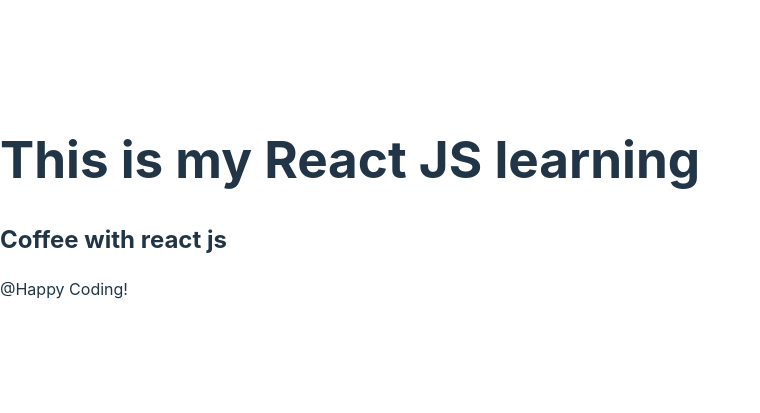
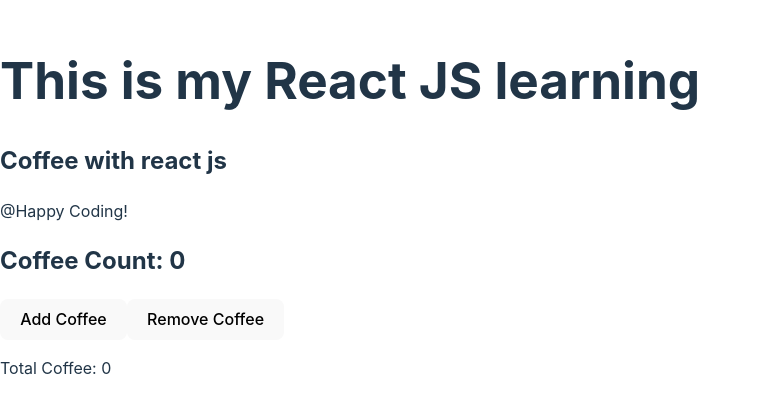
Before and after one commit to diwasbk/My-React-Learning-App, a React (Vite) app: page / in a window 1280 px wide. Shown: the part 193-606 px from the top of the page, without its empty margins (0-760 px from the left). Built offline with nearby package versions, Linux system fonts and the light colour scheme.

Commit message:
Implemented counter functionality using the useState React Hook

```diff
--- a/src/App.jsx
+++ b/src/App.jsx
@@ -1,5 +1,6 @@
 import './App.css'
 import Coffee from './components/Coffee'
+import Hooks from './components/Hooks'
 
 function App() {
 
@@ -7,6 +8,7 @@ function App() {
     <>
     <h1>This is my React JS learning</h1>
     <Coffee/>
+    <Hooks/>
     </>
   )
 }
--- /dev/null
+++ b/src/components/Hooks.jsx
@@ -0,0 +1,26 @@
+import React, { useState } from 'react'
+
+function Hooks() {
+    let[counter, setCounter] = useState(0);
+    const  addCoffee = ()=>{
+        if(counter<20){
+            setCounter(counter+1)
+        }
+    }
+    const removeCoffee = ()=>{
+        if(counter>0){
+            setCounter(counter-1)
+        }
+    }
+
+  return (
+    <div>
+        <h2>Coffee Count: {counter}</h2>
+        <button onClick={addCoffee}>Add Coffee</button>
+        <button onClick={removeCoffee}>Remove Coffee</button>
+        <p>Total Coffee: {counter}</p>
+    </div>
+  )
+}
+
+export default Hooks
```
